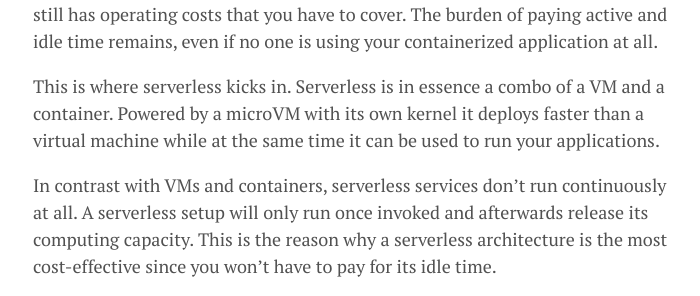
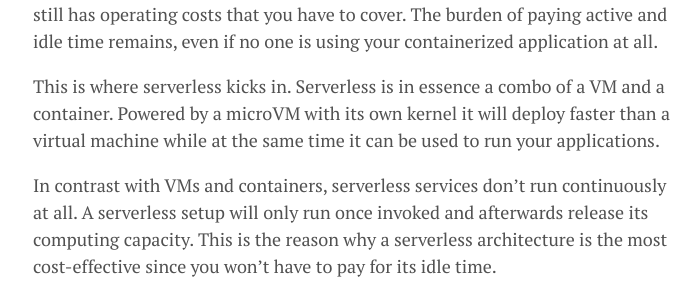
Before and after one commit to lgeurts/lgeurts.github.io, a Jekyll site: the page built from _posts/2022-03-29-what-is-serverless-computing.md, in a window 1280 px wide. Shown: the part 1342-1638 px from the top of the page, without its empty margins (283-983 px from the left). Built offline with Jekyll 4.4.1, drawn with Linux system fonts in a browser that asks for light colours; nearby versions of some CDN libraries; comment, search, counter and statistics services are not loaded.

Commit message:
Update 2022-03-29-what-is-serverless-computing.md

```diff
--- a/_posts/2022-03-29-what-is-serverless-computing.md
+++ b/_posts/2022-03-29-what-is-serverless-computing.md
@@ -23,6 +23,6 @@
 
 Although a container provides a significantly reduced startup time over a VM, it still has operating costs that you have to cover. The burden of paying active and idle time remains, even if no one is using your containerized application at all.
 
-This is where serverless kicks in. Serverless is in essence a combo of a VM and a container. Powered by a microVM with its own kernel it deploys faster than a virtual machine while at the same time it can be used to run your applications.
+This is where serverless kicks in. Serverless is in essence a combo of a VM and a container. Powered by a microVM with its own kernel it will deploy faster than a virtual machine while at the same time it can be used to run your applications.
 
 In contrast with VMs and containers, serverless services don't run continuously at all. A serverless setup will only run once invoked and afterwards release its computing capacity. This is the reason why a serverless architecture is the most cost-effective since you won’t have to pay for its idle time.
```
